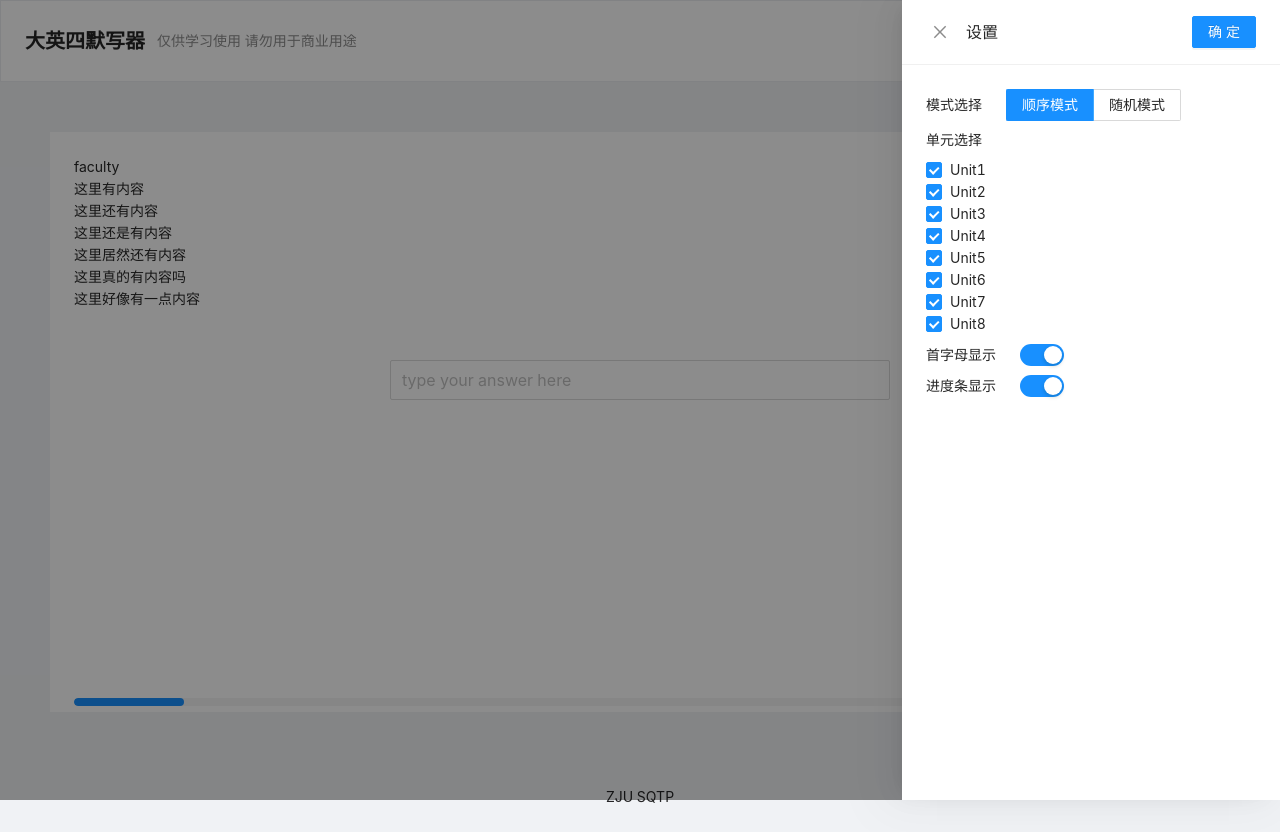
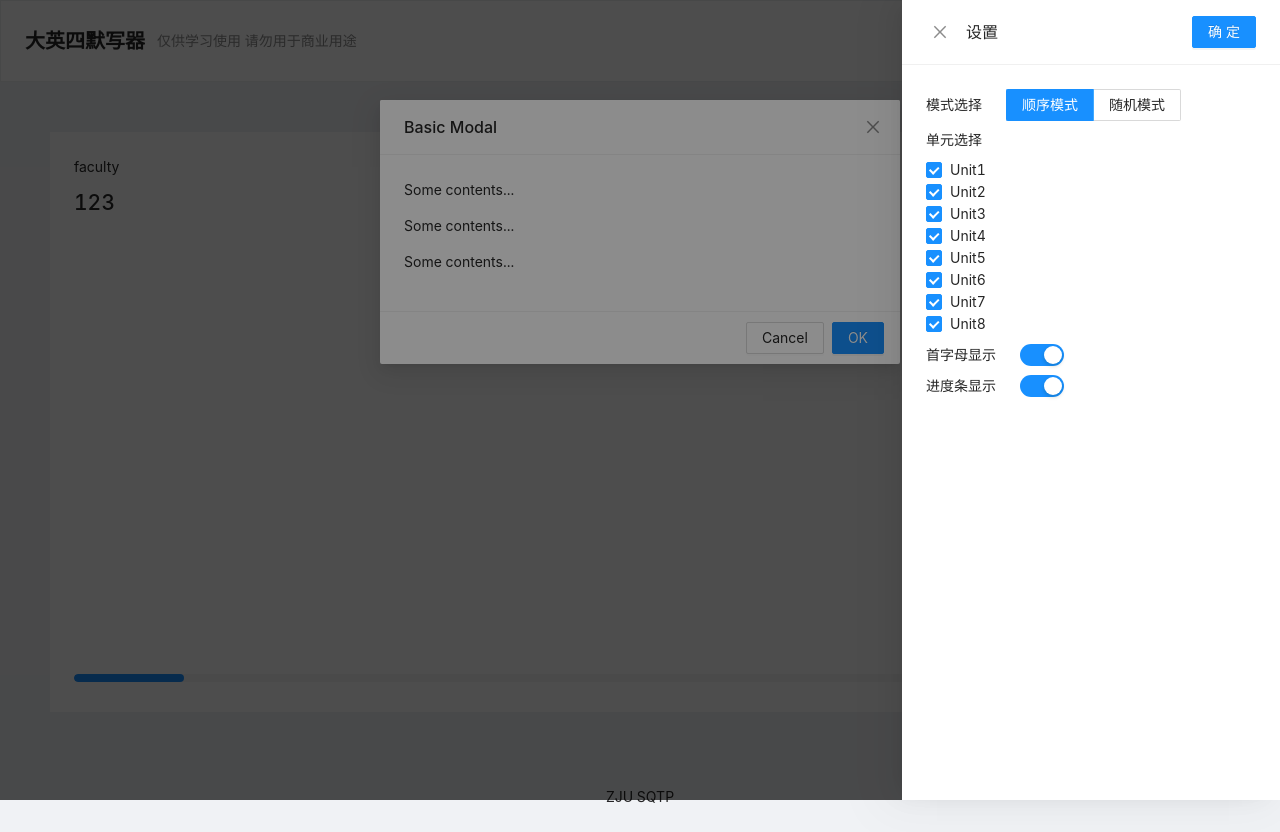
Before and after one commit to ADSR1042/ZJU_VocabBoost, a React (Create React App) app: page / in a window 1280 px wide. Built offline with nearby package versions, Linux system fonts and the light colour scheme.

Commit message:
add modal

```diff
--- a/src/Main.js
+++ b/src/Main.js
@@ -4,55 +4,74 @@ import { Button, Drawer, Space } from "antd";
 import { Radio } from "antd";
 import { useState } from "react";
 import { UnorderedListOutlined } from "@ant-design/icons";
-import { Checkbox, Row, Col, Switch, Progress, Input } from "antd";
-import data from "./newdata"
+import { Checkbox, Row, Col, Switch, Progress, Input, Modal } from "antd";
+import data from "./newdata";
 const { Content, Footer } = Layout;
-let answer = '';
+let mode = 0;
+let answertoshow = "123";
+let cx1 = " ";
+let meaning1 = " ";
+let meaning2 = " ";
+let answer = " ";
+let isrunning = false;
 let unit = [
   {
     label: "Unit1",
+    value: "0",
+  },
+  {
+    label: "Unit2",
     value: "1",
   },
   {
-    label: "Unit2",
+    label: "Unit3",
     value: "2",
   },
   {
-    label: "Unit3",
+    label: "Unit4",
     value: "3",
   },
   {
-    label: "Unit4",
+    label: "Unit5",
     value: "4",
   },
   {
-    label: "Unit5",
+    label: "Unit6",
     value: "5",
   },
   {
-    label: "Unit6",
+    label: "Unit7",
     value: "6",
   },
   {
-    label: "Unit7",
+    label: "Unit8",
     value: "7",
   },
-  {
-    label: "Unit8",
-    value: "8",
-  },
 ];
-const mode = [
+const Mode = [
   { label: "顺序模式", value: "0" },
   { label: "随机模式", value: "1" },
 ];
-let unitable = [true,true,true,true,true,true,true,true];
+let unitable = [true, true, true, true, true, true, true, true];
 //------------------checkbox------------------
 const CheckChange = (checkedValues) => {
+  let i = 0;
   console.log("checked = ", checkedValues);
+  for (i = 0; i < 8; i++) {
+    unitable[i] = false;
+  }
+  for (i = 0; i < checkedValues.length; i++) {
+    // console.log(checkedValues[i]);
+    unitable[parseInt(checkedValues[i])] = true;
+  }
+  console.log(unitable);
 };
 //------------------checkbox------------------
 
+//------------------logic------------------
+function logic() {}
+function GetUnit() {}
+//------------------logic------------------
 function Main(props) {
   //------------------Drawer------------------
   const [Drawervisible, setVisible] = useState(true);
@@ -90,8 +109,28 @@ function Main(props) {
   //------------------Progress------------------
   const [Progressvalue, setProgressValue] = useState(10);
   //------------------Progress------------------
+  //------------------Modal------------------
+  const [isModalVisible, setIsModalVisible] = useState(true);
+
+  const showModal = () => {
+    setIsModalVisible(true);
+  };
+
+  const handleOk = () => {
+    setIsModalVisible(false);
+  };
+
+  const handleCancel = () => {
+    setIsModalVisible(false);
+  };
+  //------------------Modal------------------
   return (
     <div className="site-page-header-ghost-wrapper">
+        <Modal title="Basic Modal" visible={isModalVisible} onOk={handleOk} onCancel={handleCancel}>
+        <p>Some contents...</p>
+        <p>Some contents...</p>
+        <p>Some contents...</p>
+      </Modal>
       <Layout className="layout">
         <PageHeader
           className="site-page-header"
@@ -126,7 +165,7 @@ function Main(props) {
               <Radio.Group
                 onChange={onChangeRadio}
                 value={Radiovalue}
-                options={mode}
+                options={Mode}
                 optionType="button"
                 buttonStyle="solid"
               />
@@ -136,16 +175,7 @@ function Main(props) {
               <Col span={3}>
                 <Checkbox.Group
                   options={unit}
-                  defaultValue={[
-                    "1",
-                    "2",
-                    "3",
-                    "4",
-                    "5",
-                    "6",
-                    "7",
-                    "8",
-                  ]}
+                  defaultValue={["0", "1", "2", "3", "4", "5", "6", "7"]}
                   onChange={CheckChange}
                 />
               </Col>
@@ -169,28 +199,37 @@ function Main(props) {
         >
           <div className="site-layout-content">
             <div style={{ textAlign: "left" }}>
-            <div>{data[1][1].word}</div>
-              <div>这里有内容</div>
-              <div>这里还有内容</div>
-              <div>这里还是有内容</div>
-              <div>这里居然还有内容</div>
-              <div>这里真的有内容吗</div>
-              <div>这里好像有一点内容</div>
+              <div>{data[1][1].word}</div>
+              <h3>
+                <big>
+                  <b>{cx1}</b>
+                </big>
+              </h3>
+              <h3>{meaning1}</h3>
+              <h3>{meaning2}</h3>
+              <h2>{answertoshow}</h2>
             </div>
-            <div style={{display:"flex" ,justifyContent:"center"}}>
+            <div style={{ display: "flex", justifyContent: "center" }}>
               <Input
                 placeholder="type your answer here"
                 size="large"
                 style={{ width: "500px", margin: "50px" }}
-                onPressEnter={(e) => {console.log(e);e.target.value = ''}}
-                onChange={(e) => {answer = e.target.value;console.log(answer)}}
+                onPressEnter={(e) => {
+                  console.log(e);
+                  e.target.value = "";
+                //   showModal();
+                }}
+                onChange={(e) => {
+                  answer = e.target.value;
+                  console.log(answer);
+                }}
                 autoFocus
               />
             </div>
 
             <Progress
               percent={Progressvalue}
-              style={{ position: "relative", top: "240px" }}
+              style={{ position: "sticky", top: "740px" }}
             ></Progress>
           </div>
         </Content>
```
